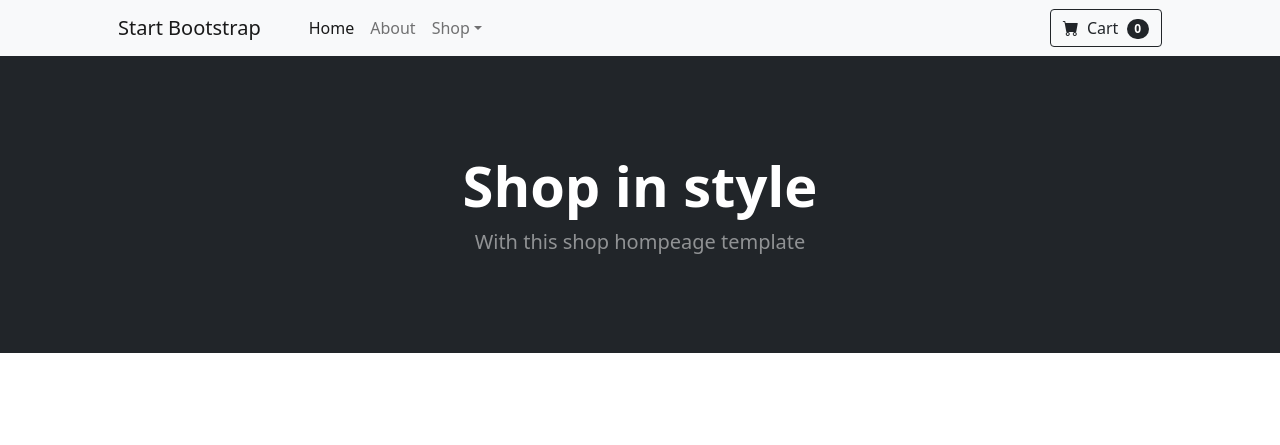
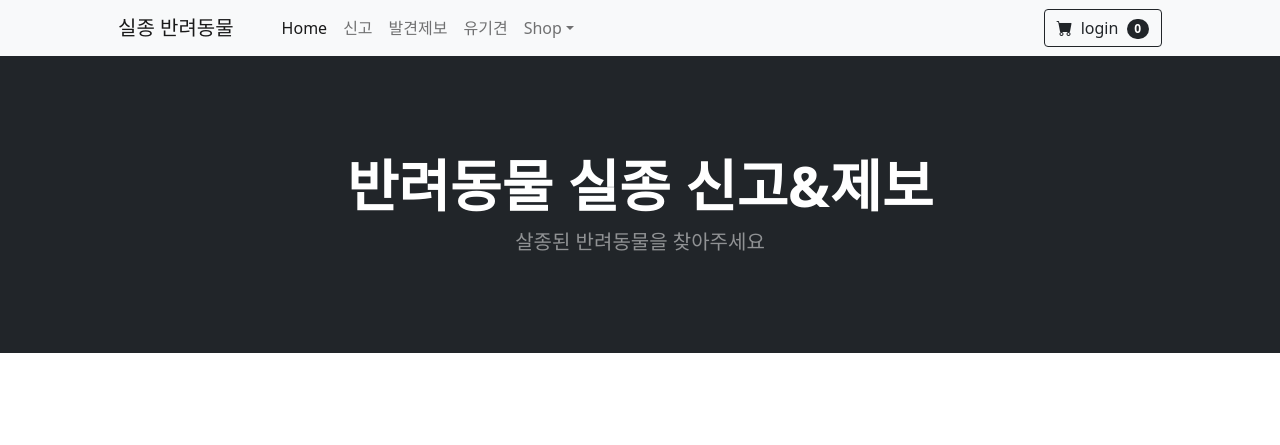
Before and after one commit to kkkmj/pet, a Django app: page / in a window 1280 px wide. Shown: the top 445 px of the page. Run offline with Django 3.2, Linux system fonts and the light colour scheme; some libraries are stand-ins or nearby versions.

Commit message:
Update index.html
메인 페이지 대략 수정

```diff
--- a/Board/board_app/templates/index.html
+++ b/Board/board_app/templates/index.html
@@ -4,9 +4,9 @@
 <head>
     <meta charset="utf-8" />
     <meta name="viewport" content="width=device-width, initial-scale=1, shrink-to-fit=no" />
-        <meta name="description" content="" />
-        <meta name="author" content="" />
-        <title>Shop Homepage - Start Bootstrap Template</title>
+    <meta name="description" content="반려동물 실종 신고&제보 메인 페이지" />
+    <meta name="author" content="김민조" />
+    <title>반려동물 실종 신고 & 제보</title>
     <!-- Favicon-->
 
     <link rel="icon" type="image/x-icon" href="{% static 'assets/favicon.ico' %}" />
@@ -19,38 +19,42 @@
 <!-- Navigation-->
 <nav class="navbar navbar-expand-lg navbar-light bg-light">
     <div class="container px-4 px-lg-5">
-                <a class="navbar-brand" href="#!">Start Bootstrap</a>
+        <a class="navbar-brand" href="#!">실종 반려동물</a>
         <button class="navbar-toggler" type="button" data-bs-toggle="collapse" data-bs-target="#navbarSupportedContent" aria-controls="navbarSupportedContent" aria-expanded="false" aria-label="Toggle navigation"><span class="navbar-toggler-icon"></span></button>
         <div class="collapse navbar-collapse" id="navbarSupportedContent">
             <ul class="navbar-nav me-auto mb-2 mb-lg-0 ms-lg-4">
                 <li class="nav-item"><a class="nav-link active" aria-current="page" href="#!">Home</a></li>
-                        <li class="nav-item"><a class="nav-link" href="#!">About</a></li>
+                <li class="nav-item"><a class="nav-link" href="#!">신고</a></li>
+                <li class="nav-item"><a class="nav-link" href="#!">발견제보</a></li>
+                <li class="nav-item"><a class="nav-link" href="#!">유기견</a></li>
                 <li class="nav-item dropdown">
                     <a class="nav-link dropdown-toggle" id="navbarDropdown" href="#" role="button" data-bs-toggle="dropdown" aria-expanded="false">Shop</a>
                     <ul class="dropdown-menu" aria-labelledby="navbarDropdown">
-                                <li><a class="dropdown-item" href="#!">All Products</a></li>
+                        <li><a class="dropdown-item" href="#!">커뮤니티</a></li>
                         <li><hr class="dropdown-divider" /></li>
-                                <li><a class="dropdown-item" href="#!">Popular Items</a></li>
-                                <li><a class="dropdown-item" href="#!">New Arrivals</a></li>
+                        <li><a class="dropdown-item" href="#!">공지사항</a></li>
+                        <li><a class="dropdown-item" href="#!">관련 팁</a></li>
+                        <li><a class="dropdown-item" href="#!">자유게시판</a></li>
                     </ul>
                 </li>
             </ul>
             <form class="d-flex">
                 <button class="btn btn-outline-dark" type="submit">
                     <i class="bi-cart-fill me-1"></i>
-                            Cart
+                    login
                     <span class="badge bg-dark text-white ms-1 rounded-pill">0</span>
                 </button>
             </form>
         </div>
     </div>
 </nav>
+
 <!-- Header-->
 <header class="bg-dark py-5">
     <div class="container px-4 px-lg-5 my-5">
         <div class="text-center text-white">
-                    <h1 class="display-4 fw-bolder">Shop in style</h1>
-                    <p class="lead fw-normal text-white-50 mb-0">With this shop hompeage template</p>
+            <h1 class="display-4 fw-bolder">반려동물 실종 신고&제보</h1>
+            <p class="lead fw-normal text-white-50 mb-0">살종된 반려동물을 찾아주세요</p>
         </div>
     </div>
 </header>
```
Lines whose indentation alone changed are shown as unchanged.
